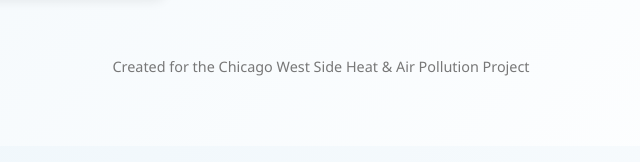
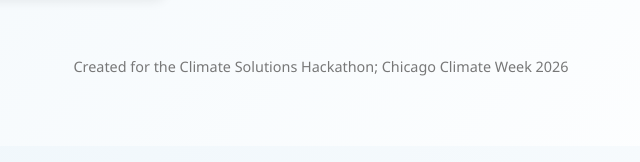
Before and after one commit to eabrown2378/chicago-westside-temp-airquality-maps, a plain HTML site: page index.html in a window 1280 px wide. Shown: the part 635-797 px from the top of the page, 319-959 px from the left. Drawn offline with Linux system fonts and the light colour scheme.

Commit message:
Add files via upload

```diff
--- a/index.html
+++ b/index.html
@@ -115,7 +115,7 @@ community outreach and identify areas with elevated heat and air pollution expos
 </div>
 
 <footer>
-Created for the Chicago West Side Heat & Air Pollution Project
+Created for the Climate Solutions Hackathon; Chicago Climate Week 2026
 </footer>
 
 </div>
```
